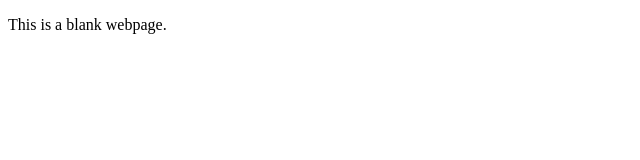
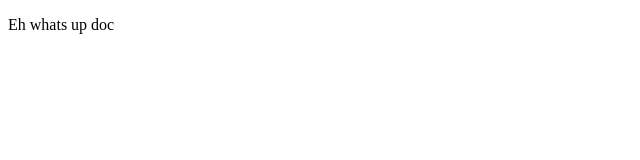
Before and after one commit to InsomniacTM/Vendetta, a plain HTML site: page index.html in a window 1280 px wide. Shown: the full height of the page, 0-640 px from the left. Drawn offline with Linux system fonts and the light colour scheme.

Commit message:
Update index.html

```diff
--- a/index.html
+++ b/index.html
@@ -1,6 +1,6 @@
 <!doctype html>
 <html>
   <body>
-    <p>This is a blank webpage.</p>
+    <p>Eh whats up doc</p>
   </body>
 </html>
```
